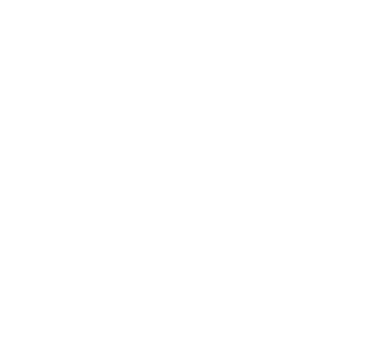
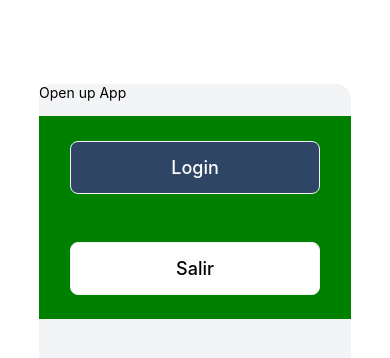
Before and after one commit to RRivera2004/ProyectoClasePrograM, a React Native app in the folder Proyecto/: screen / in a window 390 px wide. Shown: the top 358 px of the page. Built offline with nearby package versions, Linux system fonts and the light colour scheme.

Commit message:
- finalizando componente reutilizable CustomButton - implementación de operador ternario y estilos condicionados

```diff
--- a/Proyecto/App.tsx
+++ b/Proyecto/App.tsx
@@ -2,27 +2,31 @@
 import { StyleSheet, Text, View } from 'react-native';
 import CustomButton from './src/components/CostumButton';
 
-export default function App(){
+export default function App() {
+  const handleOnLogin = () => {
+    console.log("prueba login desde app");
+    alert("Alerta login desde app");
+  }
 
-   const handleOnLogin = () => {
-    console.log ("prueba desde app");
-    alert("Alerta desde app");
-
-    const handleOnLogout = () => {
-      alert ("alerta logout desde app")
-
-    }
+  const handleOnLogout = () => {
+    alert("Alerta logout desde app");
+  }
 
   return (
     <View style={styles.container}>
-      <Text>Hello World!</Text>
-      <StatusBar style="auto" />
-      <CustomButton  title= {'Login'} onClick={handleOnLogin} />
-
-      <CustomButton title={'Salir'} onClick={handleOnLogout} />
-
-
-
+      <View style={styles.card}>
+        <Text>Open up App</Text>
+        <StatusBar style="auto" />
+        <View style={styles.buttonsWrapper}>
+          <CustomButton
+              title={'Login'}
+              onClick={handleOnLogin} />
+          <CustomButton
+              title={'Salir'}
+              onClick={handleOnLogout}
+              variant={'secondary'} />
+        </View>
+      </View>
     </View>
   );
 }
@@ -30,9 +34,20 @@
 const styles = StyleSheet.create({
   container: {
     flex: 1,
-    backgroundColor: '#f9f4f7',
     alignItems: 'center',
     justifyContent: 'center',
   },
+  card: {
+    width: "80%",
+    height: "80%",
+    borderRadius:15,
+    backgroundColor: '#f3f4f6',
+  },
+  buttonsWrapper: {
+    backgroundColor: "green",
+    marginTop: 15,
+    height: "30%",
+    alignItems: "center",
+    justifyContent: "space-around",
+  },
 });
-}
--- a/Proyecto/src/components/CostumButton.tsx
+++ b/Proyecto/src/components/CostumButton.tsx
@@ -3,33 +3,43 @@
 interface CustomButtonProps {
     title: string;
     onClick: () => void;
+    variant?: "primary" | "secondary";
 }
-
 export default function CustomButton ({
     title,
-    onClick
+    onClick,
+    variant = "primary"
 }: CustomButtonProps){
+    const styles = getStyles(variant);
 
     return(
        <TouchableOpacity
             onPress={onClick}
-        style ={styles.container}>
+            style={styles.container}>
                 <Text
                 style={styles.text}>
                     {title}
                 </Text>
         </TouchableOpacity>
     );
+}
 
-}
-const styles = StyleSheet.create ({
-    container:{
-        backgroundColor: "#2e4566",
+const getStyles = (variant: 'primary' | 'secondary' ) =>
+    StyleSheet.create({
+    container: {
+        paddingVertical: 15,
+        alignItems: 'center',
         width: "80%",
-        borderWidth: 2,
+        backgroundColor:
+            variant === "primary" ? "#2e4566": "white",
         borderRadius: 8,
+        borderWidth: 1,
+        borderColor: "#f3f4f6",
     },
     text: {
-   color: "White",
+        color:
+            variant === "primary" ?  "white" : "black",
+        fontSize: 18,
+        fontWeight: "500"
     }
-})
+});
```
Lines whose indentation alone changed are shown as unchanged.
